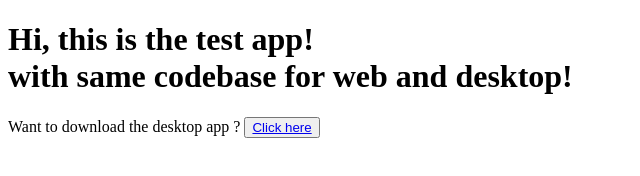
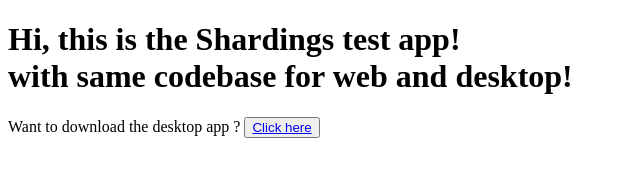
Before and after one commit to amlanpatra/testapp, an Electron app: page index.html in a window 1200 px wide. Shown: the whole page, without its empty margins (0-640 px from the left). Drawn offline with Linux system fonts and the light colour scheme.

Commit message:
readme modified

```diff
--- a/index.html
+++ b/index.html
@@ -9,7 +9,7 @@
 </head>
 
 <body>
-    <h1>Hi, this is the test app!
+    <h1>Hi, this is the Shardings test app!
         <br />
         with same codebase for web and desktop!
     </h1>
```
Also changed, not shown: README.md.
